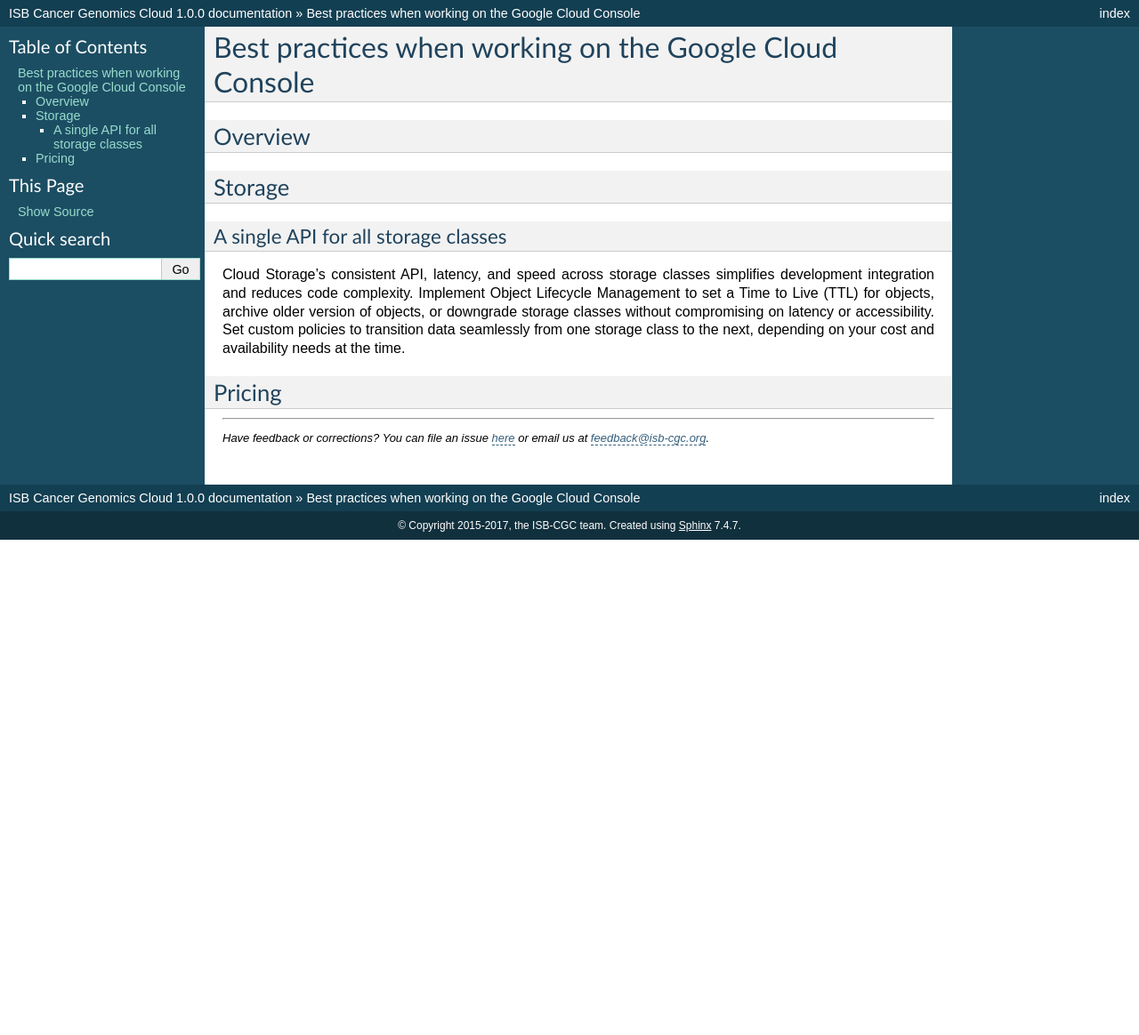
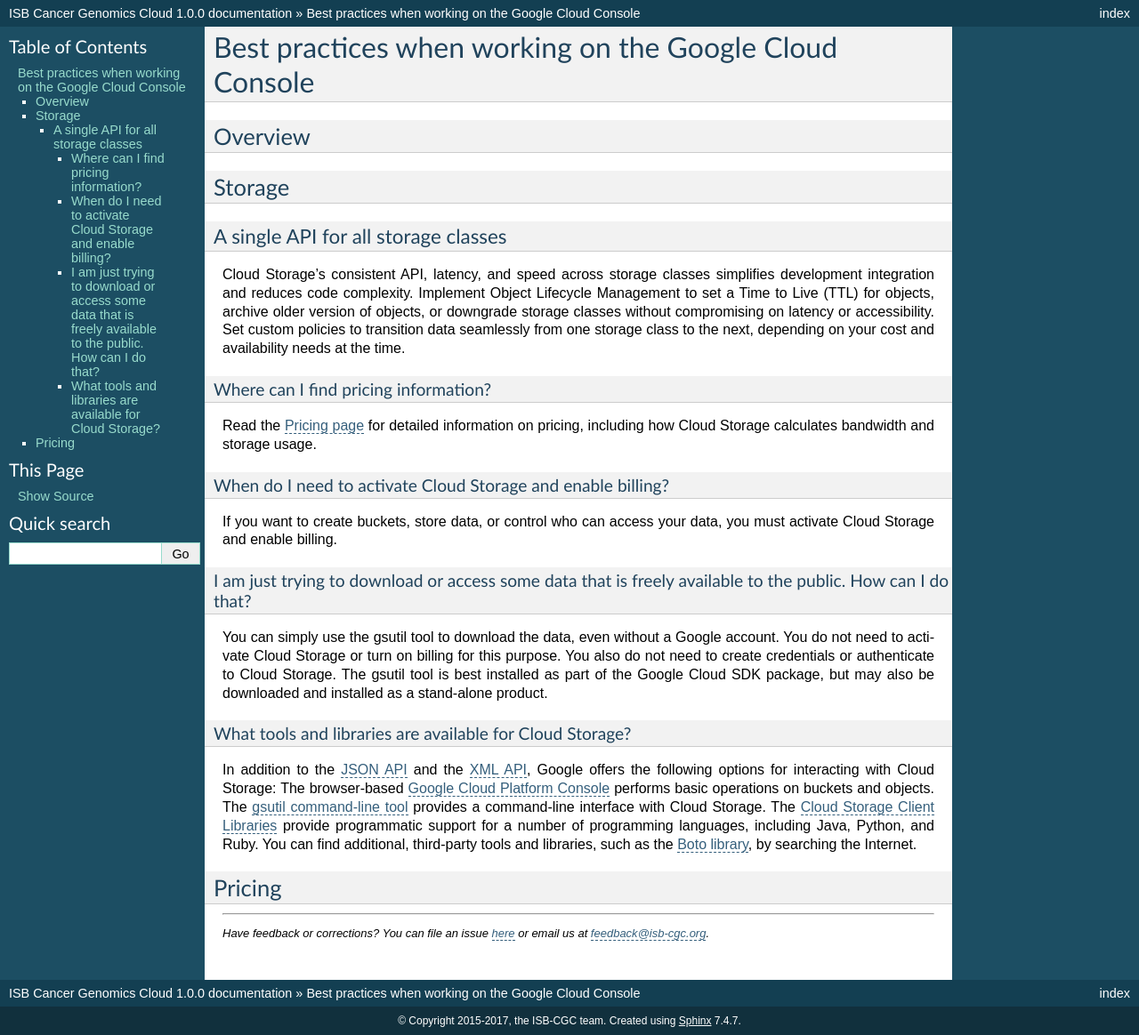
Before and after one commit to isb-cgc/readthedocs, a Sphinx documentation site: the page built from docs/source/sections/BestPractices.rst, in a window 1280 px wide and 1164 px high. Shown: the whole window at 89% size. Built offline with Sphinx 7.4.7, drawn with Linux system fonts in a browser that asks for light colours; pages that are not in the unit, such as notebooks, are missing from menus.

Commit message:
FAQs GCS

```diff
--- a/docs/source/sections/BestPractices.rst
+++ b/docs/source/sections/BestPractices.rst
@@ -16,7 +16,28 @@
 =====================================
 Cloud Storage’s consistent API, latency, and speed across storage classes simplifies development integration and reduces code complexity. Implement Object Lifecycle Management to set a Time to Live (TTL) for objects, archive older version of objects, or downgrade storage classes without compromising on latency or accessibility. Set custom policies to transition data seamlessly from one storage class to the next, depending on your cost and availability needs at the time.
 
+Where can I find pricing information?
+-----------------------------------------
 
+Read the `Pricing page <https://cloud.google.com/storage/pricing/>`_ for detailed information on pricing, including how Cloud Storage calculates bandwidth and storage usage.
+
+When do I need to activate Cloud Storage and enable billing?
+-------------------------------------------------------------
+If you want to create buckets, store data, or control who can access your data, you must activate Cloud Storage and enable billing.
+
+I am just trying to download or access some data that is freely available to the public. How can I do that?
+--------------------------------------------------------------------------------------------------------------
+
+You can simply use the gsutil tool to download the data, even without a Google account. You do not need to activate Cloud Storage or turn on billing for this purpose. You also do not need to create credentials or authenticate to Cloud Storage. The gsutil tool is best installed as part of the Google Cloud SDK package, but may also be downloaded and installed as a stand-alone product.
+
+What tools and libraries are available for Cloud Storage?
+----------------------------------------------------------
+
+In addition to the `JSON API <https://cloud.google.com/storage/docs/json_api/>`_ and the `XML API <https://cloud.google.com/storage/docs/xml-api/overview/>`_, Google offers the following options for interacting with Cloud Storage:
+The browser-based `Google Cloud Platform Console <https://cloud.google.com/storage/docs/xml-api/overview/>`_ performs basic operations on buckets and objects.
+The `gsutil command-line tool <https://cloud.google.com/storage/docs/gsutil>`_ provides a command-line interface with Cloud Storage.
+The `Cloud Storage Client Libraries <https://cloud.google.com/storage/docs/reference/libraries>`_ provide programmatic support for a number of programming languages, including Java, Python, and Ruby.
+You can find additional, third-party tools and libraries, such as the `Boto library <https://cloud.google.com/storage/docs/boto-plugin>`_, by searching the Internet.
 
 ***************
 Pricing
```
